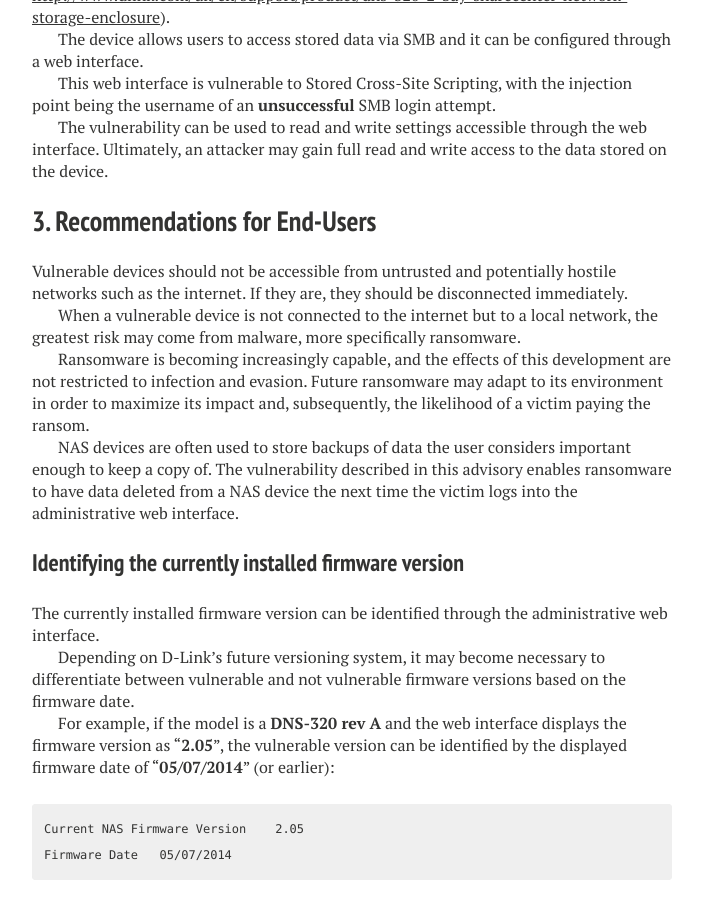
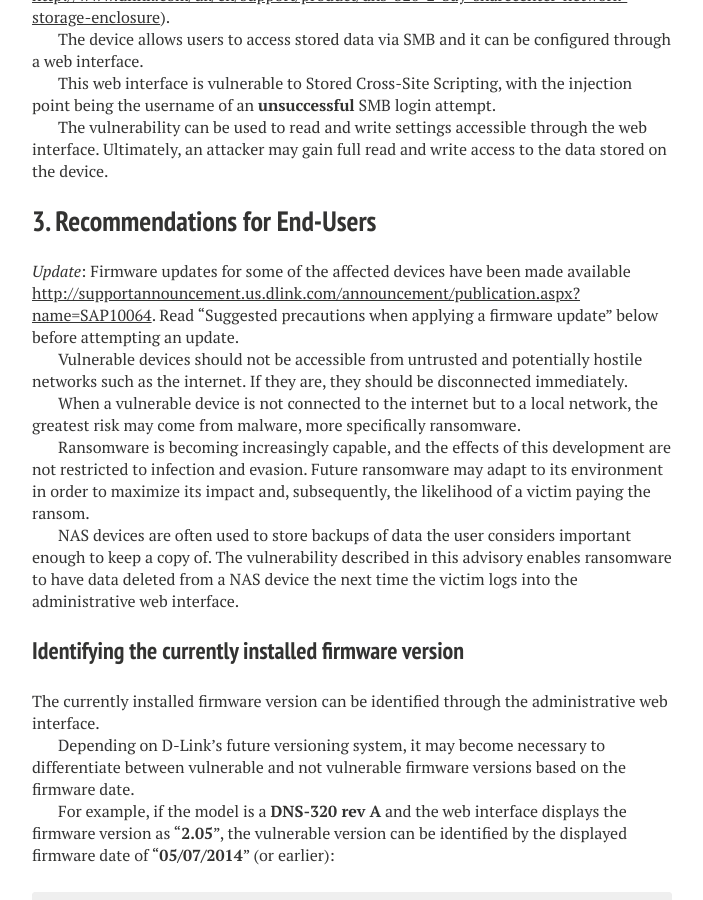
Before and after one commit to dejavuln/dejavuln.github.io, a Jekyll site: the page built from _posts/2016-08-02-d-link-nas-dns-xss-via-smb.md, in a window 1280 px wide and 900 px high, scrolled down 1206 px. Shown: the whole window, without its empty margins (288-991 px from the left). Built offline with Jekyll 4.4.1, drawn with Linux system fonts in a browser that asks for light colours; nearby versions of some CDN libraries; some of the changed text lies outside the part shown.

Commit message:
added dlink advisory link

```diff
--- a/_posts/2016-08-02-d-link-nas-dns-xss-via-smb.md
+++ b/_posts/2016-08-02-d-link-nas-dns-xss-via-smb.md
@@ -55,6 +55,8 @@
 
 
 ## 3. Recommendations for End-Users<a id="enduser"></a>
+
+*Update*: Firmware updates for some of the affected devices have been made available [http://supportannouncement.us.dlink.com/announcement/publication.aspx?name=SAP10064](here). Read "Suggested precautions when applying a firmware update" below before attempting an update.
 
 Vulnerable devices should not be accessible from untrusted and potentially hostile networks such as the internet. If they are, they should be disconnected immediately.
 
@@ -200,7 +202,7 @@
 2016-07-19: Asked D-Link for direct links to said updates.
 2016-08-02: (Two weeks later: still no response.)
 **2016-08-02: Advisory published.**
-
+** 2016-08-??: D-Link [announces availability](http://supportannouncement.us.dlink.com/announcement/publication.aspx?name=SAP10064) of updates for some affected models.
 
 ## 8. See Also<a id="seealso"></a>
 
```
